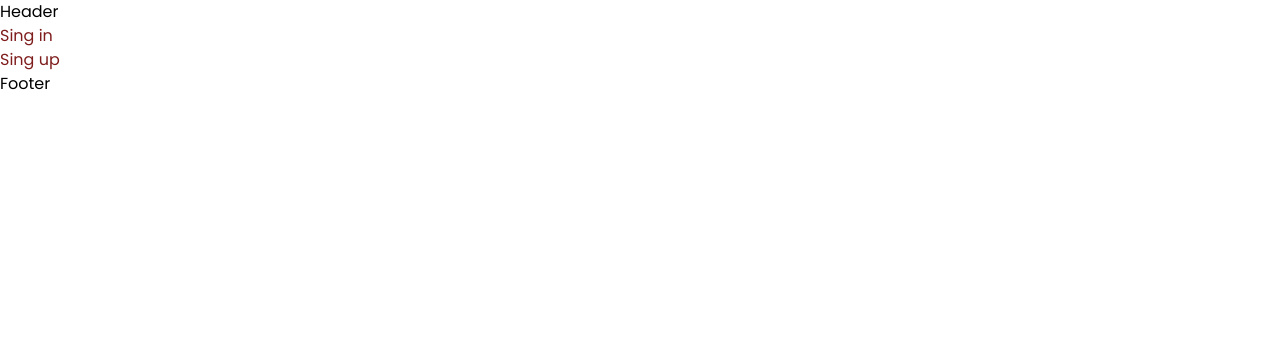
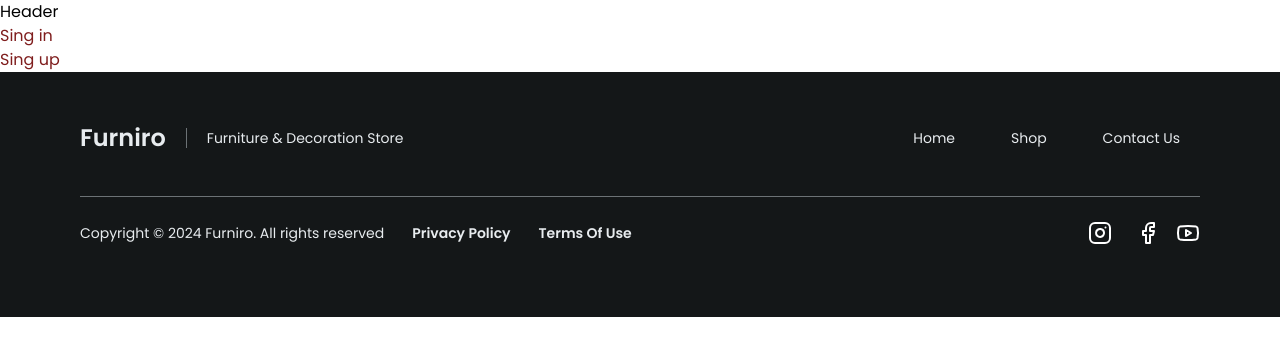
Before and after one commit to Abdalrhman-Almarakeby/furniro-frontend, a Next.js app: page / in a window 1280 px wide. Shown: the top 356 px of the page. Built offline with nearby package versions, Linux system fonts and the light colour scheme; no server answers.

Commit message:
Create Footer.

```diff
--- a/src/app/(main-layout)/layout.tsx
+++ b/src/app/(main-layout)/layout.tsx
@@ -1,4 +1,5 @@
 import { ReactNode } from "react";
+import { Footer } from "@/components/ui/footer";
 
 type LayoutProps = {
   children: ReactNode;
@@ -9,7 +10,7 @@ export default function layout({ children }: LayoutProps) {
     <div>
       <header>Header</header>
       {children}
-      <footer>Footer</footer>
+      <Footer />
     </div>
   );
 }
--- /dev/null
+++ b/src/components/ui/footer.tsx
@@ -0,0 +1,53 @@
+import Link from "next/link";
+import { Instagram, Facebook, Youtube } from "lucide-react";
+
+export function Footer() {
+  const year = new Date().getFullYear();
+
+  return (
+    <footer className="bg-neutral-7 text-center text-neutral-3 text-sm">
+      <div className="container divide-y divide-neutral-4 flex flex-col gap-10 py-12">
+        <div className="flex flex-col gap-10 lg:flex-row">
+          <div className="flex flex-col items-center gap-9 lg:flex-row lg:divide-x lg:gap-5 lg:divide-neutral-4">
+            <h3 className="relative text-3xl font-semibold after:absolute after:left-1/2 after:-bottom-3 after:-translate-x-1/2 after:h-[1px] after:w-10 after:bg-neutral-4 lg:after:hidden">
+              Furniro
+            </h3>
+            <p className="lg:pl-5">Furniture & Decoration Store</p>
+          </div>
+          <nav className="flex flex-col items-center gap-4 sm:flex-row sm:justify-center lg:ml-auto">
+            <Link href="/" className="px-5 py-2">
+              Home
+            </Link>
+            <Link href="/shop" className="px-5 py-2">
+              Shop
+            </Link>
+            <Link href="contact" className="px-5 py-2">
+              Contact Us
+            </Link>
+          </nav>
+        </div>
+        <div className="flex flex-col items-center gap-7 py-4 md:flex-row md:justify-center">
+          <div className="flex items-center gap-4 md:order-last lg:ml-auto">
+            <a href="https://instagram.com" target="_blank" rel="noreferrer" className="px-2 py-2">
+              <span className="sr-only">Instagram</span>
+              <Instagram size={24} color="#ffffff" />
+            </a>
+            <a href="https://facebook.com" target="_blank" rel="noreferrer">
+              <span className="sr-only">Facebook</span>
+              <Facebook size={24} color="#ffffff" />
+            </a>
+            <a href="https://youtube.com" target="_blank" rel="noreferrer">
+              <span className="sr-only">Youtube</span>
+              <Youtube size={24} color="#ffffff" />
+            </a>
+          </div>
+          <div className="space-x-7 font-semibold md:order-2">
+            <Link href="/privacy-policy">Privacy Policy</Link>
+            <Link href="/terms-of-use">Terms Of Use</Link>
+          </div>
+          <p>Copyright © {year} Furniro. All rights reserved</p>
+        </div>
+      </div>
+    </footer>
+  );
+}
```
